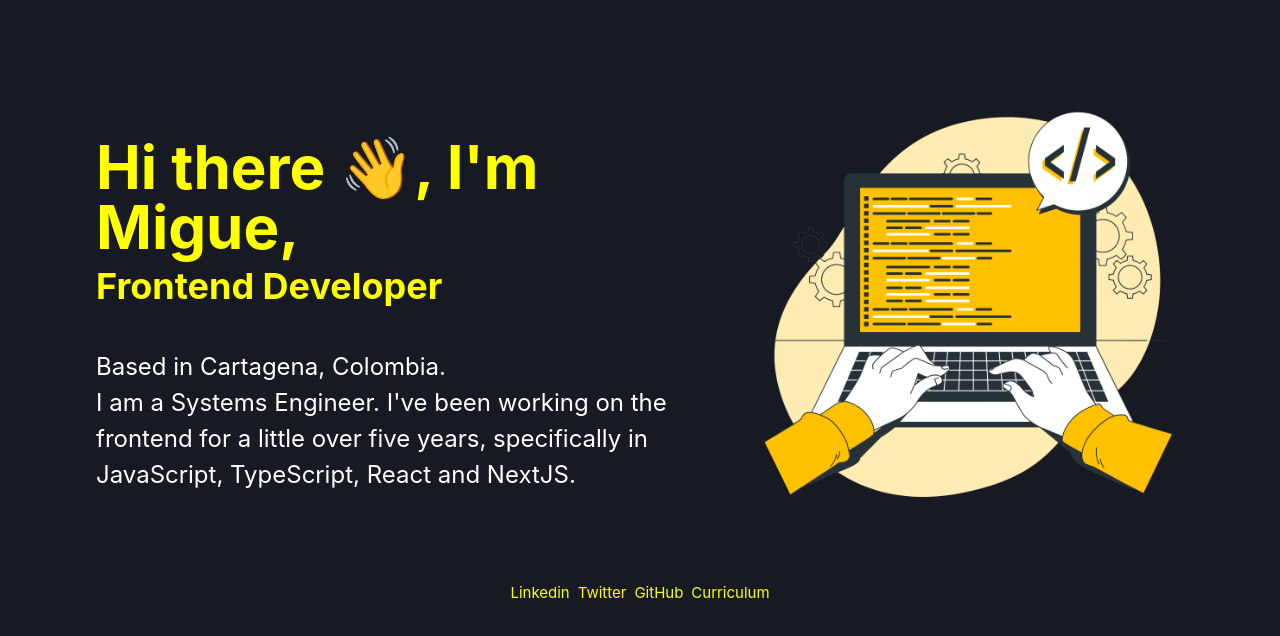
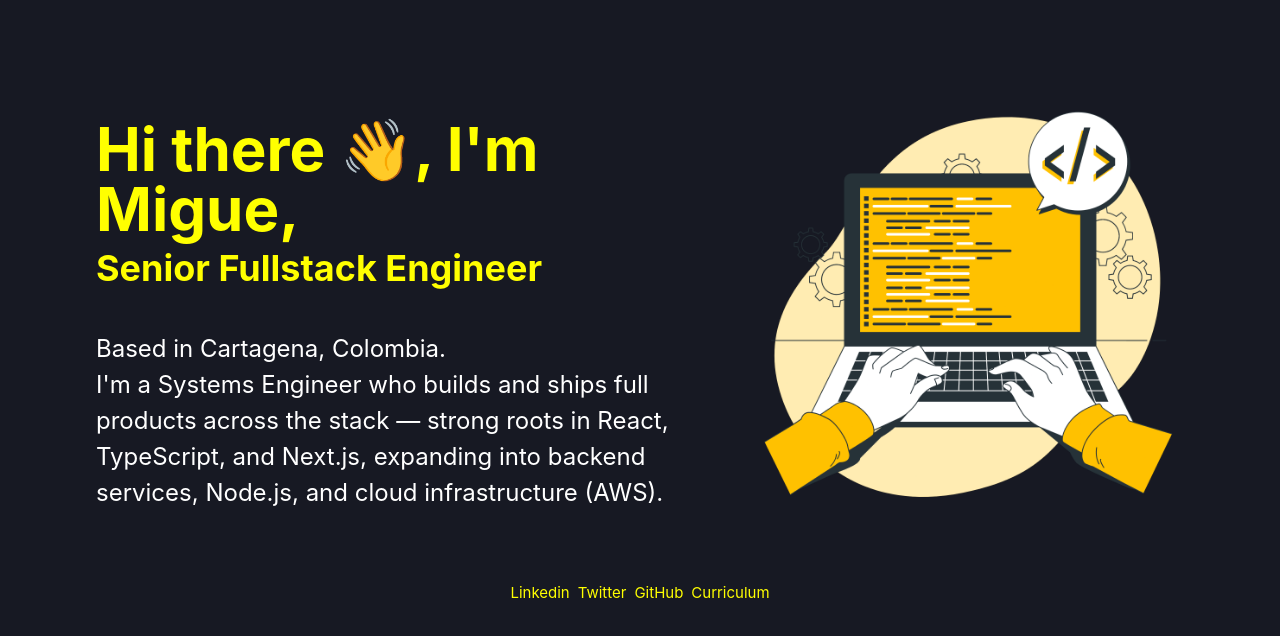
Before and after one commit to MigueMartelo/miguemartelo.dev, a Next.js app: page / in a window 1280 px wide. Shown: the top 636 px of the page. Built offline with nearby package versions, Linux system fonts and the light colour scheme.

Commit message:
chore: update the description and the cv file

```diff
--- a/src/pages/index.tsx
+++ b/src/pages/index.tsx
@@ -16,19 +16,26 @@ function App() {
               Hi there 👋, I&apos;m Migue,
             </Heading>
             <Heading as="h2" size={['md', 'lg', 'xl']}>
-              Frontend Developer
+              Senior Fullstack Engineer
             </Heading>
           </VStack>
           <VStack color="white" marginStart="0">
             <Text fontSize={['md', 'lg', '2xl']}>
               Based in Cartagena, Colombia.
-              <br />I am a Systems Engineer. I&apos;ve been working on the frontend for a little
-              over five years, specifically in JavaScript, TypeScript, React and NextJS.
+              <br />
+              I'm a Systems Engineer who builds and ships full products across the stack — strong
+              roots in React, TypeScript, and Next.js, expanding into backend services, Node.js, and
+              cloud infrastructure (AWS).
             </Text>
           </VStack>
         </Box>
         <Box w={['100%', '40%']}>
-          <Image src="/images/frontend.png" alt="Frontend Developer" width={1000} height={1000} />
+          <Image
+            src="/images/frontend.png"
+            alt="Senior Fullstack Engineer"
+            width={1000}
+            height={1000}
+          />
         </Box>
       </Stack>
       <HStack color="yellow" alignSelf="center" pt="10" fontSize="15">
```
Also changed, not shown: 1 other file (tests, documents, lock files or other folders).
